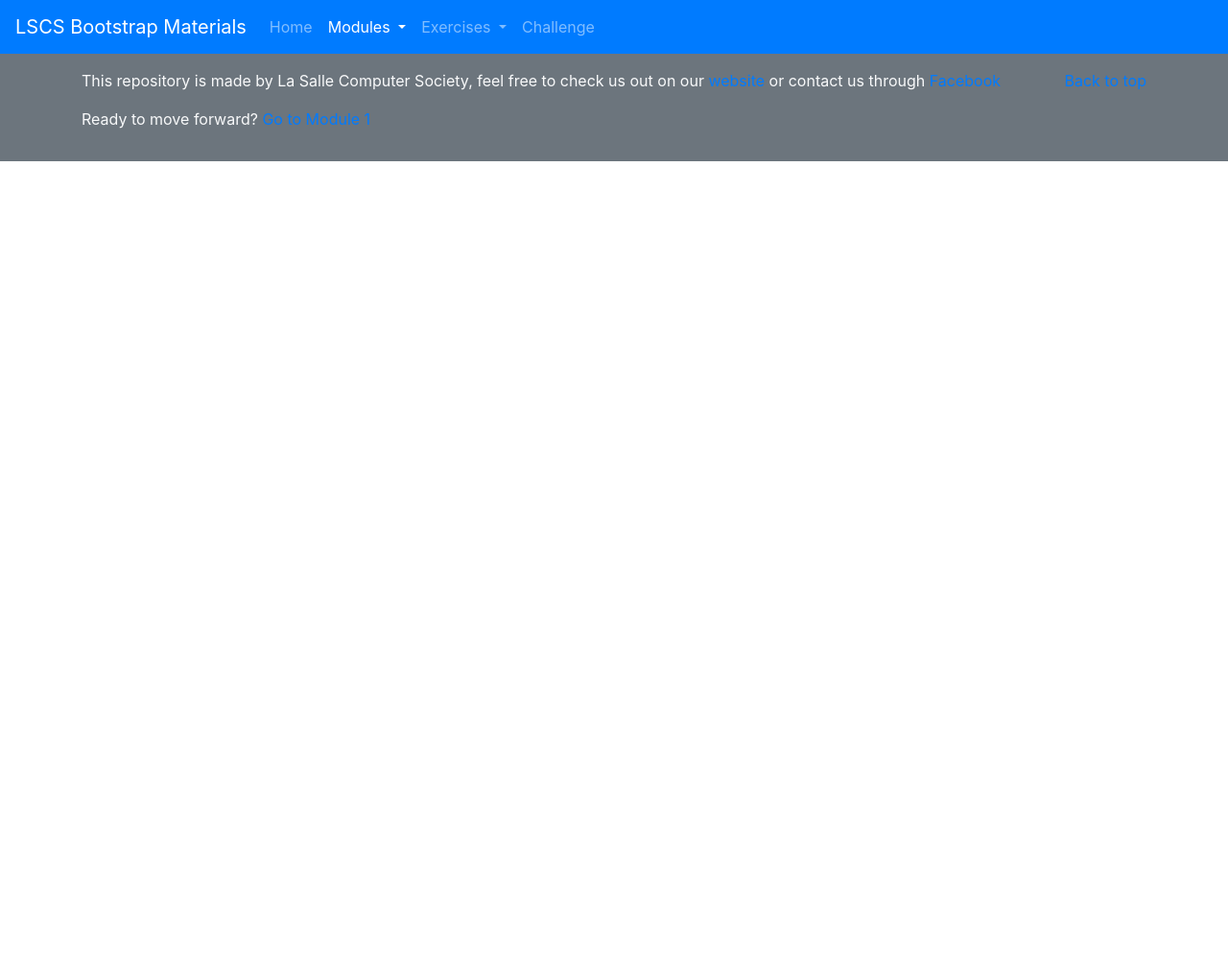
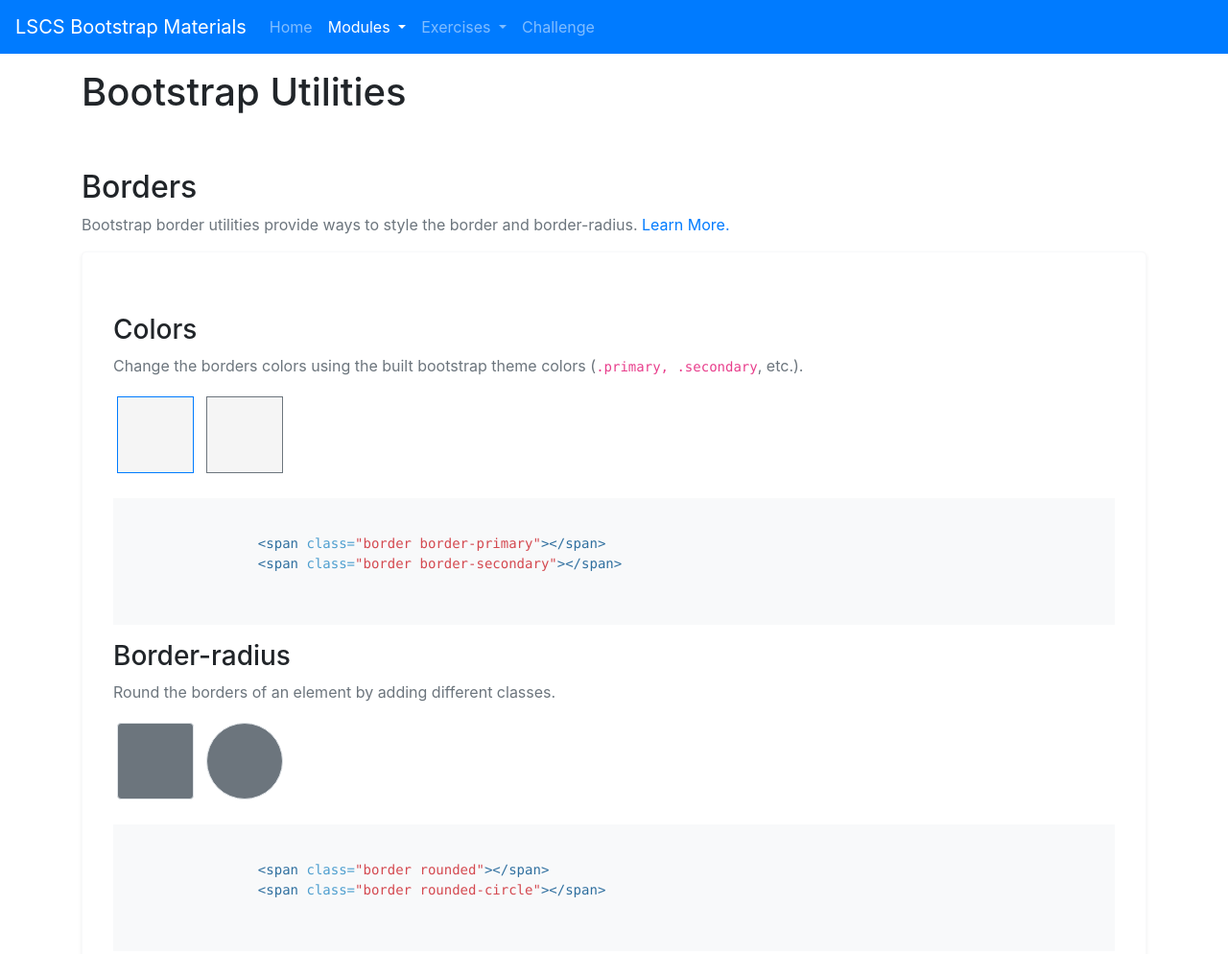
Before and after one commit to XunylYasna/LSCS-Bootstrap-4-Materials, a plain HTML site: page Modules/module2.html in a window 1280 px wide. Shown: the top 994 px of the page at 96% size. Before the commit the page ends 800 px from the top, so only its background shows below. Drawn offline with nearby package versions, Linux system fonts and the light colour scheme.

Commit message:
added borders module

```diff
--- a/Modules/module2.html
+++ b/Modules/module2.html
@@ -17,6 +17,24 @@
             margin-top: 1rem;
             margin-bottom: 1rem;
             background-color: #f8f9fa;
+        }
+        .bd-example-border-utils [class^=border] {
+            display: inline-block;
+            width: 5rem;
+            height: 5rem;
+            margin: .25rem;
+            background-color: #f5f5f5;
+        }
+        .nt {
+            color: #2f6f9f;
+        }
+
+        .na {
+            color: #4f9fcf;
+        }
+
+        .s {
+            color: #d44950;
         }
     </style>
 
@@ -72,9 +90,45 @@
 
     <!-- Content -->
     <section class="container pt-4">
+        <h1 class = "mt-5">Bootstrap Utilities</h1>
+
+        <h2 class = "pt-5">Borders</h2>
+        <p class = "text-secondary">
+            Bootstrap border utilities provide ways to style the border and border-radius. <a href="https://getbootstrap.com/docs/4.5/utilities/borders/" target="_blank">Learn More.</a>
+        </p>
+        <div class = "jumbotron bg-white border border-light rounded-lg shadow-sm">
+            <h3>Colors</h3>
+            <p class = "text-secondary">
+                Change the borders colors using the built bootstrap theme colors (<code class = "highlighter-rouge">.primary, .secondary</code>, etc.).
+            </p>
+            <div class = "bd-example-border-utils">
+                <span class="border border-primary"></span>
+                <span class="border border-secondary"></span>
+
+            </div>
+            <div class="highlight"><pre><code class="language-html" data-lang="html">
+                <span class="nt">&lt;span</span> <span class="na">class=</span><span class="s">"border border-primary"</span><span class="nt">&gt;&lt;/span&gt;</span>
+                <span class="nt">&lt;span</span> <span class="na">class=</span><span class="s">"border border-secondary"</span><span class="nt">&gt;&lt;/span&gt;</span>
+               </code></pre></div>
+
+            <h3>Border-radius</h3>
+            <p class = "text-secondary">
+                Round the borders of an element by adding different classes.
+            </p>
+            <div class = "bd-example-border-utils">
+                <span class="border rounded bg-secondary"></span>
+                <span class="border rounded-circle bg-secondary"></span>
+            </div>
+            <div class="highlight"><pre><code class="language-html" data-lang="html">
+                <span class="nt">&lt;span</span> <span class="na">class=</span><span class="s">"border rounded"</span><span class="nt">&gt;&lt;/span&gt;</span>
+                <span class="nt">&lt;span</span> <span class="na">class=</span><span class="s">"border rounded-circle"</span><span class="nt">&gt;&lt;/span&gt;</span>
+            </code></pre></div>
+        </div>
+    </section>
+
+    <section class = "container">
 
     </section>
-
 
 
 
```
